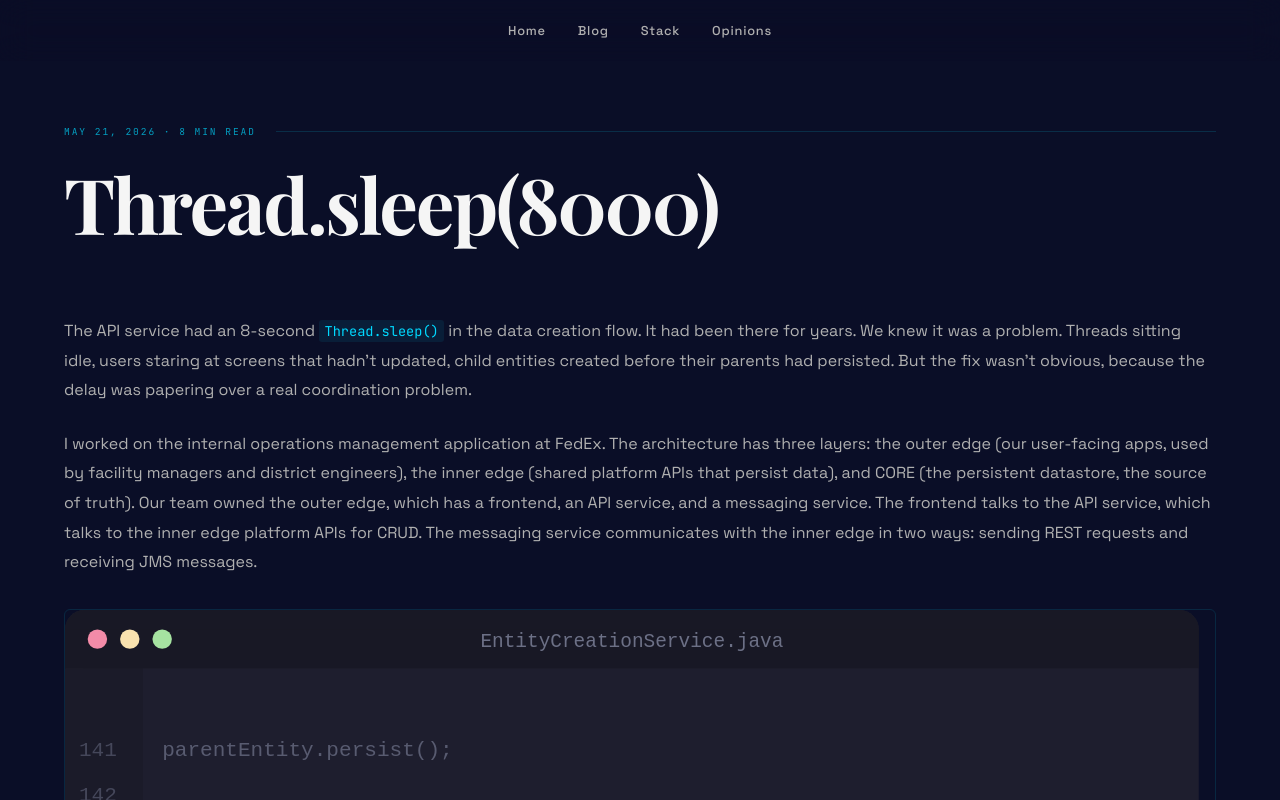
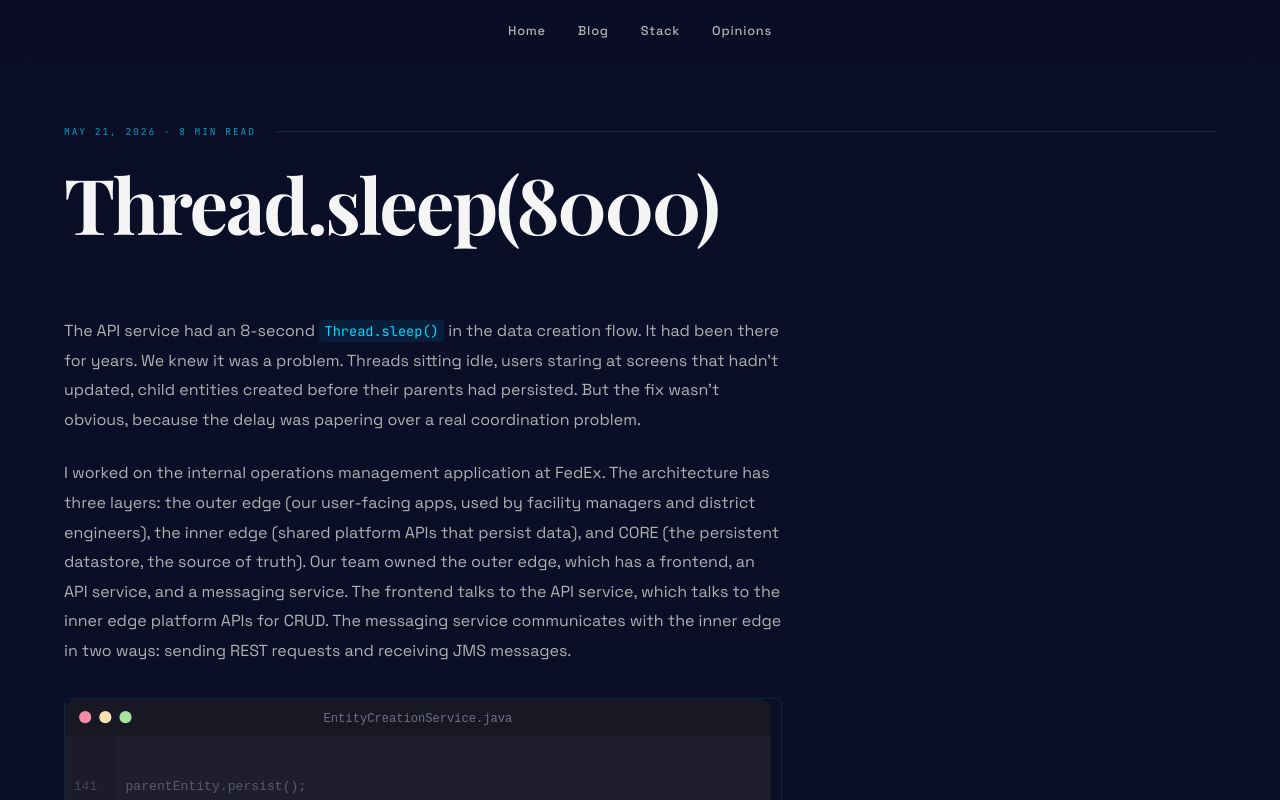
Before and after one commit to tnahata/tanish-portfolio, a Next.js app: page /blog/thread-sleep-8000 in a window 1280 px wide. Shown: the top 800 px of the page. Built offline with nearby package versions, Linux system fonts and the light colour scheme.

Commit message:
constrain blog post body to 70ch for readable line length
Full-width paragraphs stretched edge to edge on wide viewports (well
past comfortable reading measure). Matches the 55ch already used for
the hero title on this same page.

```diff
--- a/app/blog/[slug]/BlogPostView.tsx
+++ b/app/blog/[slug]/BlogPostView.tsx
@@ -207,7 +207,9 @@ export default function BlogPostView({
 
       {/* Content */}
       <div className="max-w-7xl mx-auto px-6 sm:px-10 lg:px-16 pt-10 pb-24 lg:pt-12 lg:pb-32">
-        <MDXRemote source={content} components={mdxComponents} />
+        <div style={{ maxWidth: '70ch' }}>
+          <MDXRemote source={content} components={mdxComponents} />
+        </div>
       </div>
     </div>
   );
```
